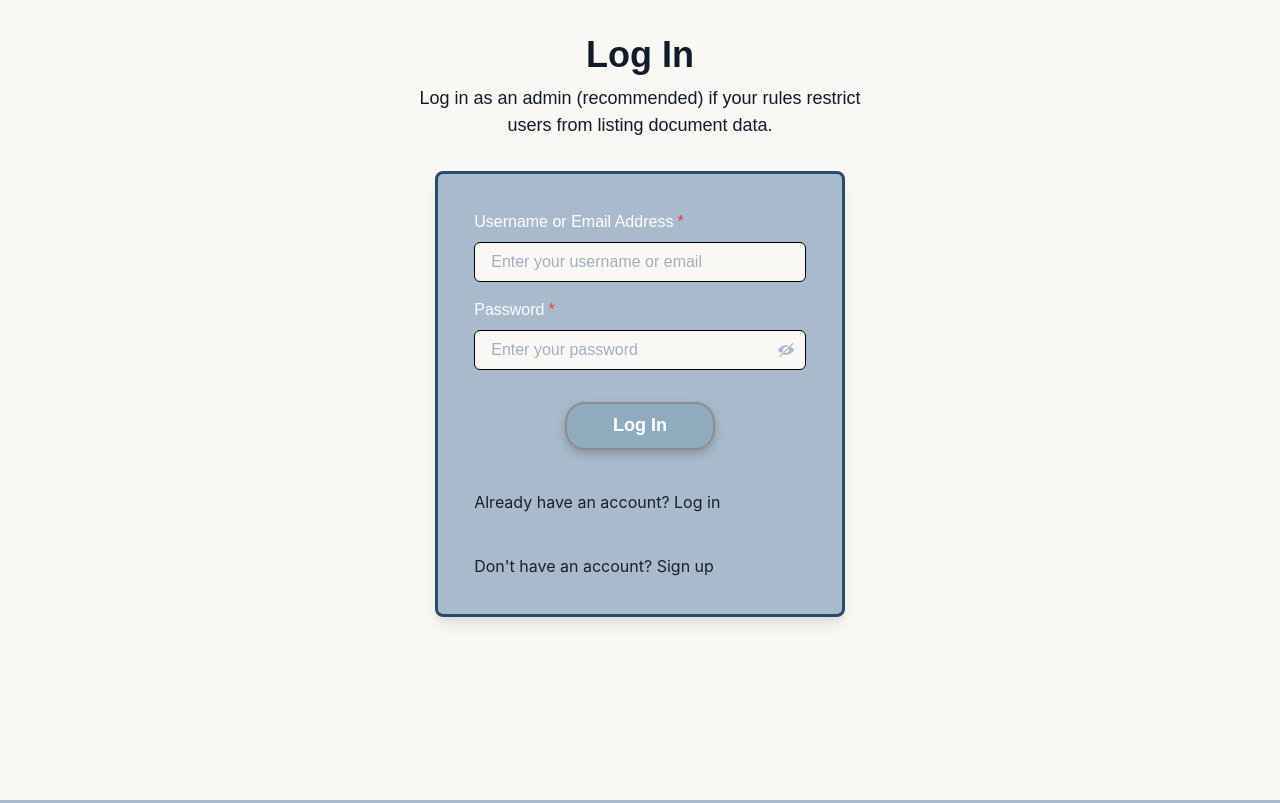
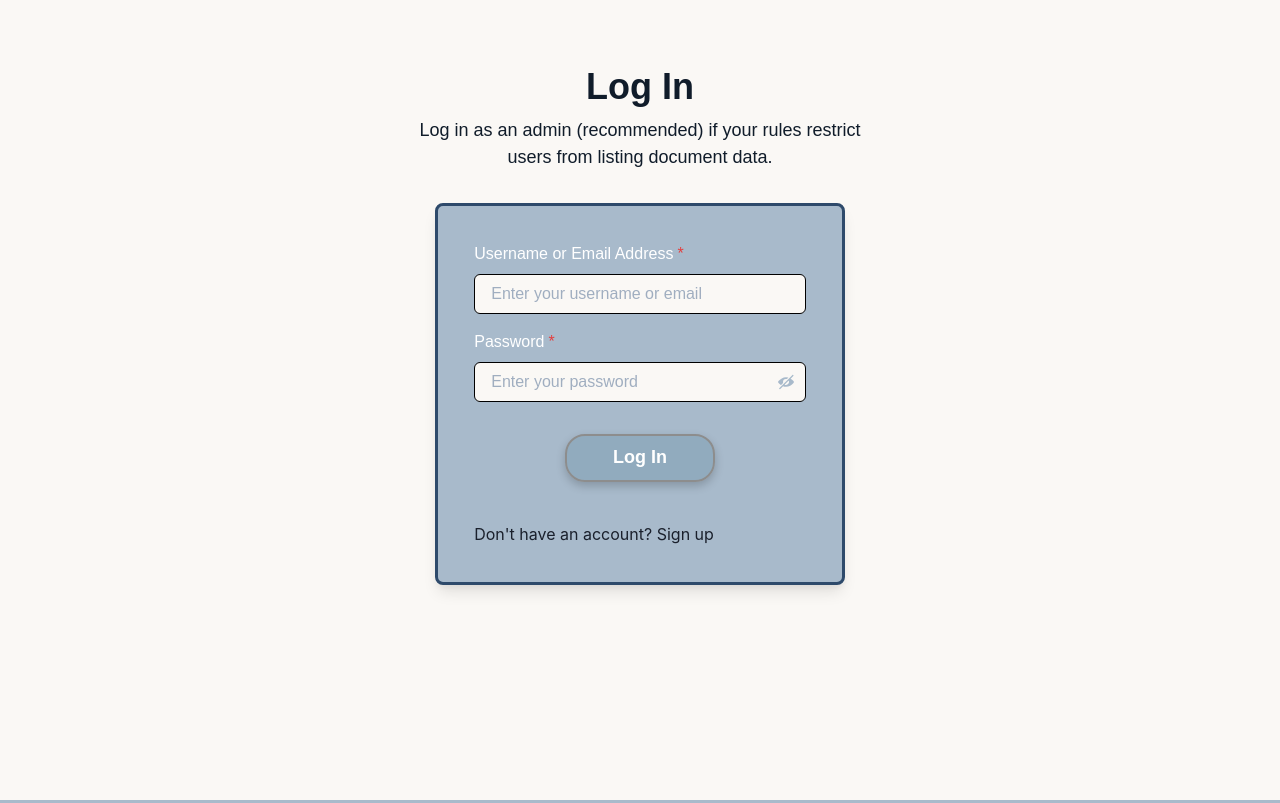
Before and after one commit to jacklion710/firebase-link-email-and-sms, a Next.js app: page /Login in a window 1280 px wide. Built offline with nearby package versions, Linux system fonts and the light colour scheme; no server answers.

Commit message:
Removed unused link

```diff
--- a/pages/Login.tsx
+++ b/pages/Login.tsx
@@ -243,7 +243,6 @@ function Login() {
                       </Button>
                     </Flex>
 
-                    <Link href="/Login">Already have an account? Log in</Link>
                     <Link href="/Signup">Don't have an account? Sign up</Link>
 
                   </Stack>
@@ -256,4 +255,4 @@ function Login() {
     );
   }
 
-  export default dynamic(() => Promise.resolve(Login), { ssr: false });
+  export default Login;
```
